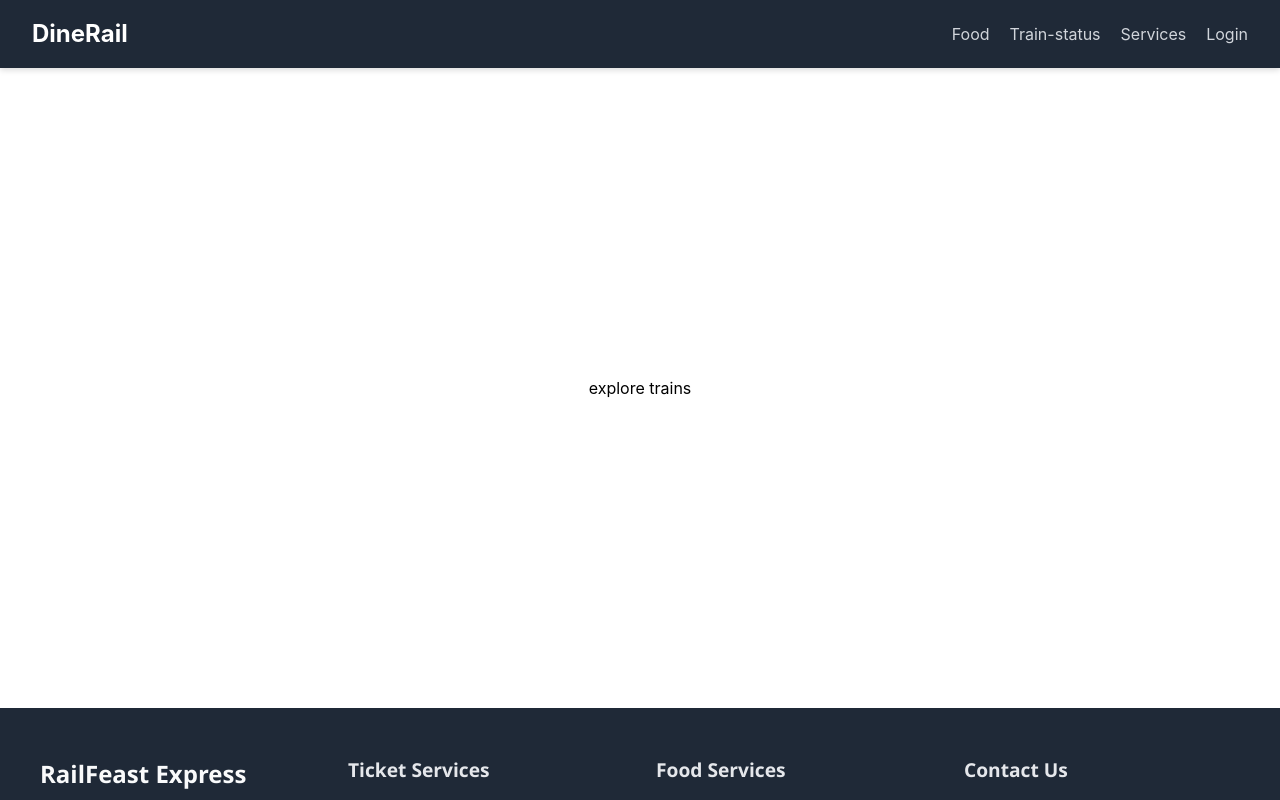
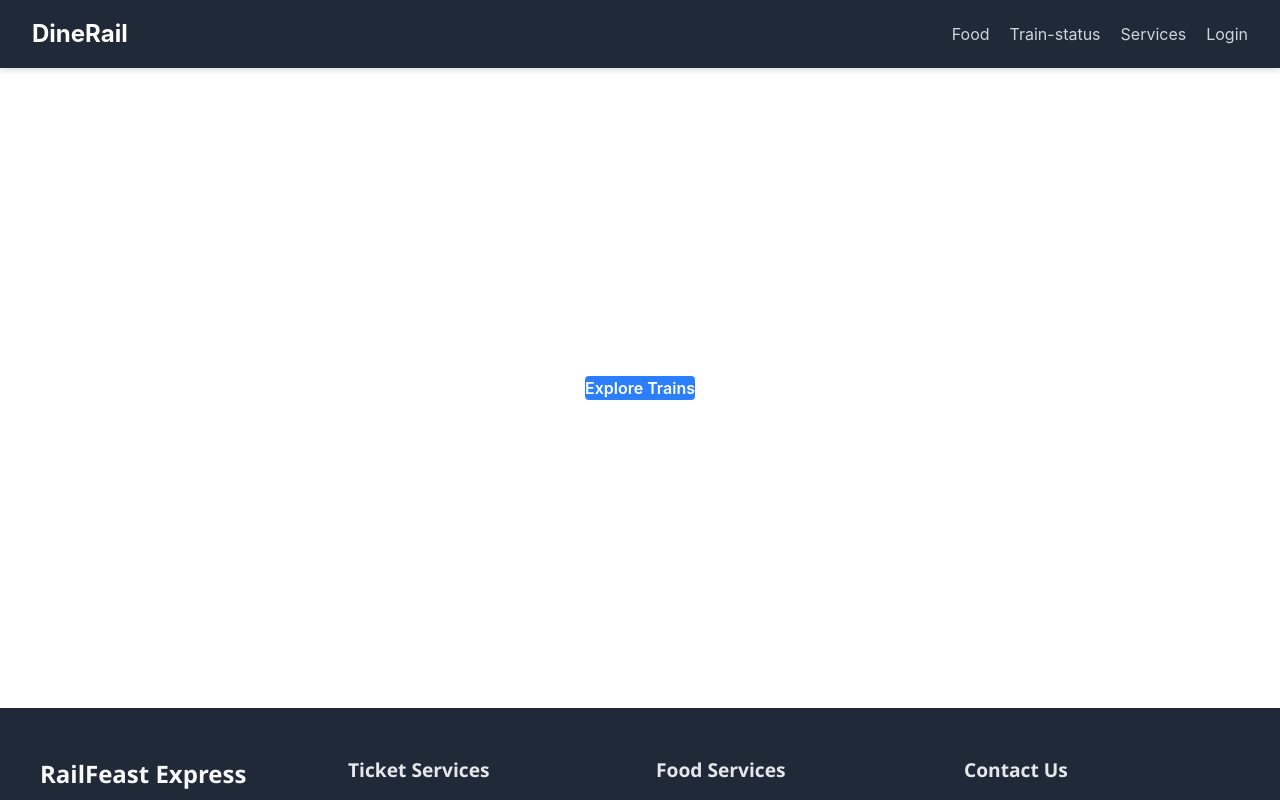
Before and after one commit to Neha020401/DineRail, a Next.js app in the folder dinerail/: page / in a window 1280 px wide. Shown: the top 800 px of the page. Built offline with nearby package versions, Linux system fonts and the light colour scheme.

Commit message:
Adding project on second branch

```diff
--- a/dinerail/src/pages/index.js
+++ b/dinerail/src/pages/index.js
@@ -12,9 +12,10 @@
       <Navbar />
       <div className={styles.heroSection}>
         {/* <SearchTrain/> */}
-        <button >
-         <Link href="/trains">explore trains</Link>
-           </button>
+       <button className="bg-blue-500 hover:bg-blue-600 text-white font-semibold py-2 px-4 rounded">
+  <Link href="/trains">Explore Trains</Link>
+</button>
+
       </div>
       <Footer/>
     </>
--- a/dinerail/src/pages/trains/[trainId]/booking.js
+++ b/dinerail/src/pages/trains/[trainId]/booking.js
@@ -1,3 +1,4 @@
+//frontend/pages/trains/[trainId]/booking.js
 'use client';
 import { useState } from 'react';
 import { useRouter } from 'next/router';
```
